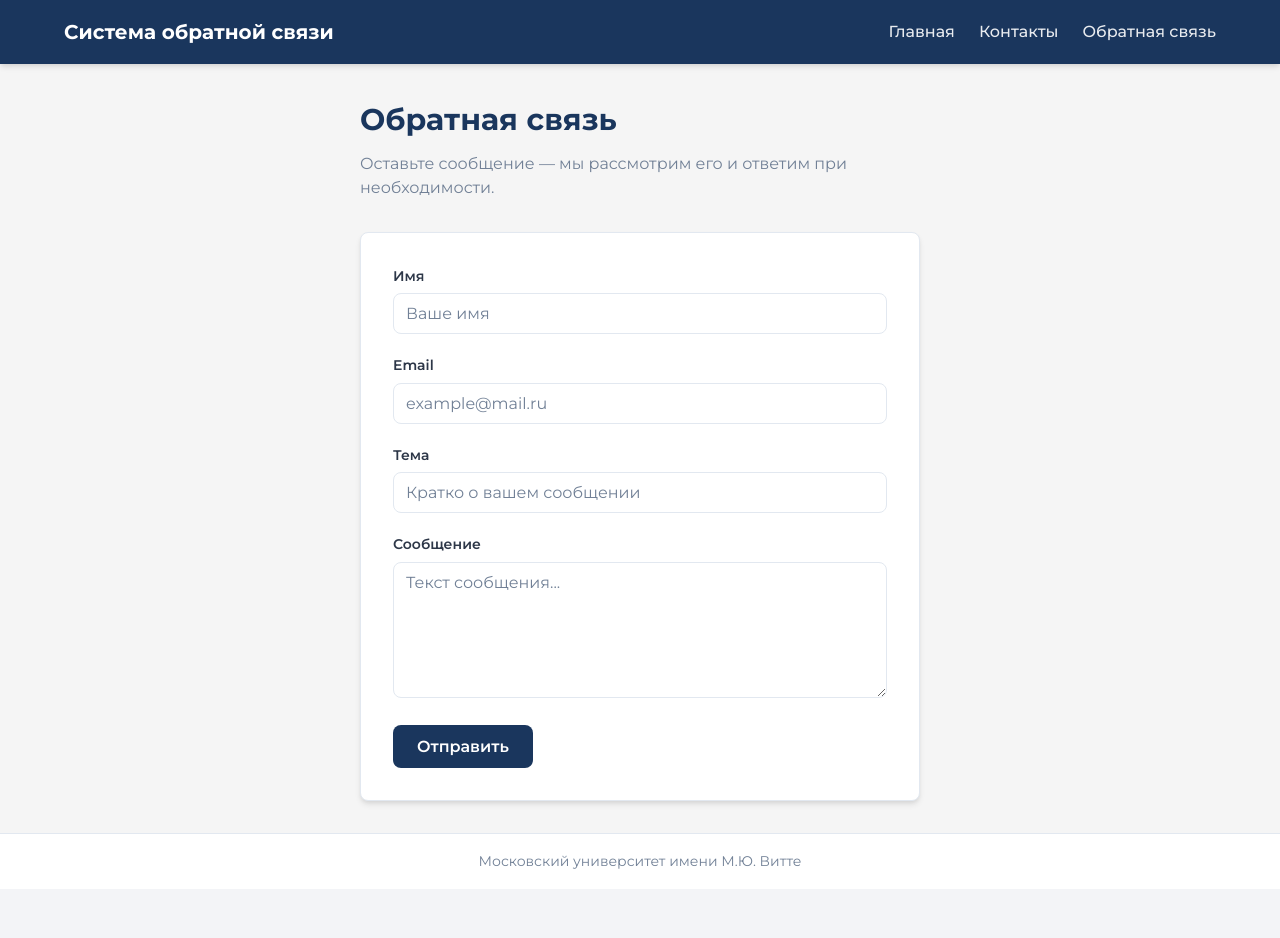
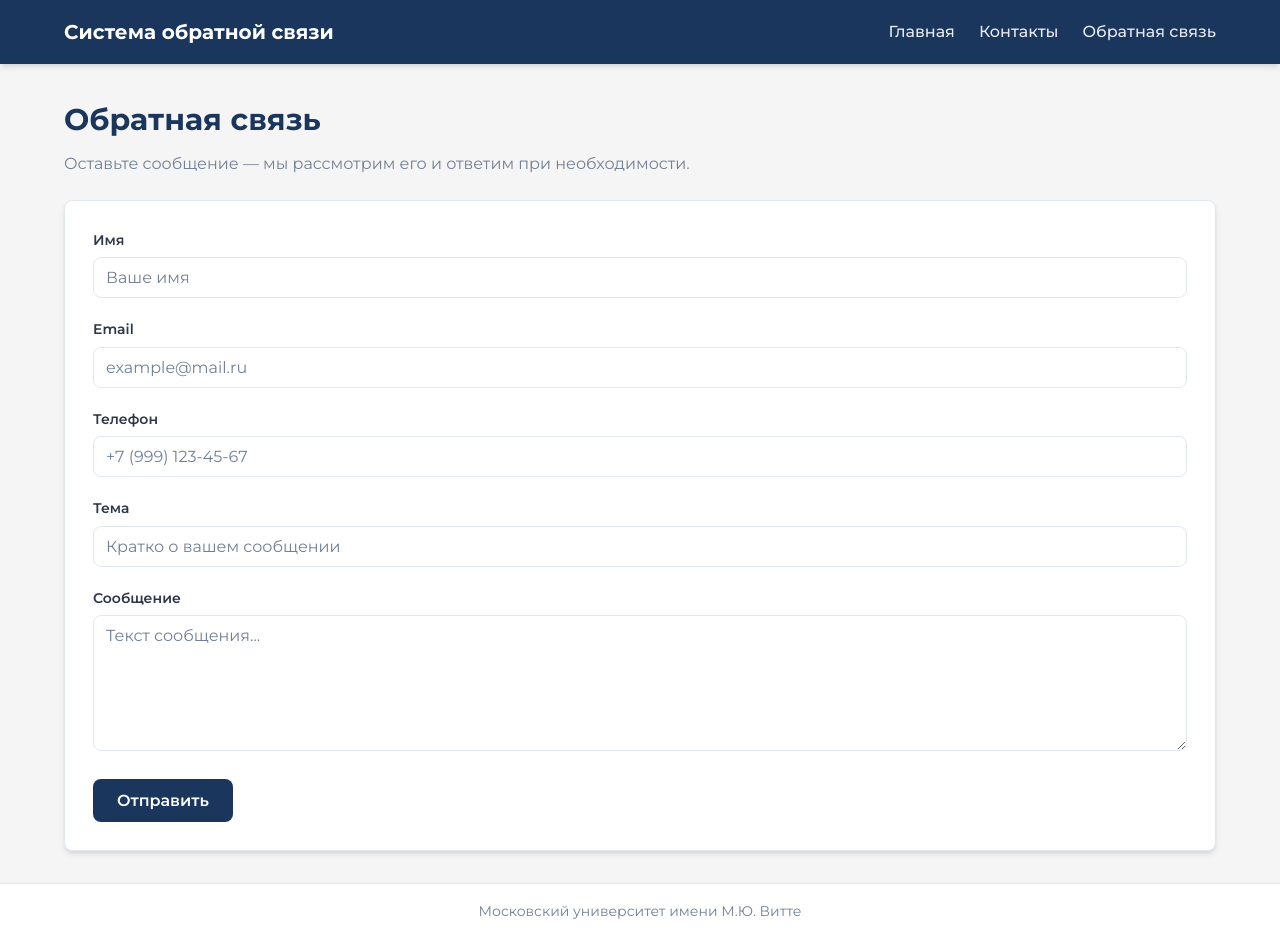
Before and after one commit to feedbacksys1/fbsys, a Django app: page /feedback/ in a window 1280 px wide. Before the commit the page ends 869 px from the top, so only its background shows below. Run offline with Django 5.2, Linux system fonts and the light colour scheme.

Commit message:
Added design for feedback page

```diff
--- a/static/css/style.css
+++ b/static/css/style.css
@@ -431,18 +431,17 @@ body {
 }
 
 .feedback-page {
-    max-width: 560px;
-    margin: 0 auto;
+    width: 100%;
 }
 
 .feedback-header {
-    margin-bottom: 2rem;
+    margin-bottom: 1.5rem;
 }
 
 .feedback-form-wrap {
     background: var(--color-surface);
     border-radius: var(--radius);
-    padding: 2rem;
+    padding: 1.75rem;
     box-shadow: var(--shadow);
     border: 1px solid var(--color-border);
 }
@@ -505,6 +504,7 @@ body {
     .contacts-map-wrap {
         height: 360px;
     }
+
 }
 
 @media (max-width: 900px) {
--- a/templates/feedback.html
+++ b/templates/feedback.html
@@ -19,6 +19,10 @@
                     <input type="email" id="id_email" name="email" class="form-input" placeholder="example@mail.ru" required>
                 </div>
                 <div class="form-row">
+                    <label class="form-label" for="id_phone">Телефон</label>
+                    <input type="tel" id="id_phone" name="phone" class="form-input" placeholder="+7 (999) 123-45-67">
+                </div>
+                <div class="form-row">
                     <label class="form-label" for="id_topic">Тема</label>
                     <input type="text" id="id_topic" name="topic" class="form-input" placeholder="Кратко о вашем сообщении">
                 </div>
```
Lines whose indentation alone changed are shown as unchanged.
